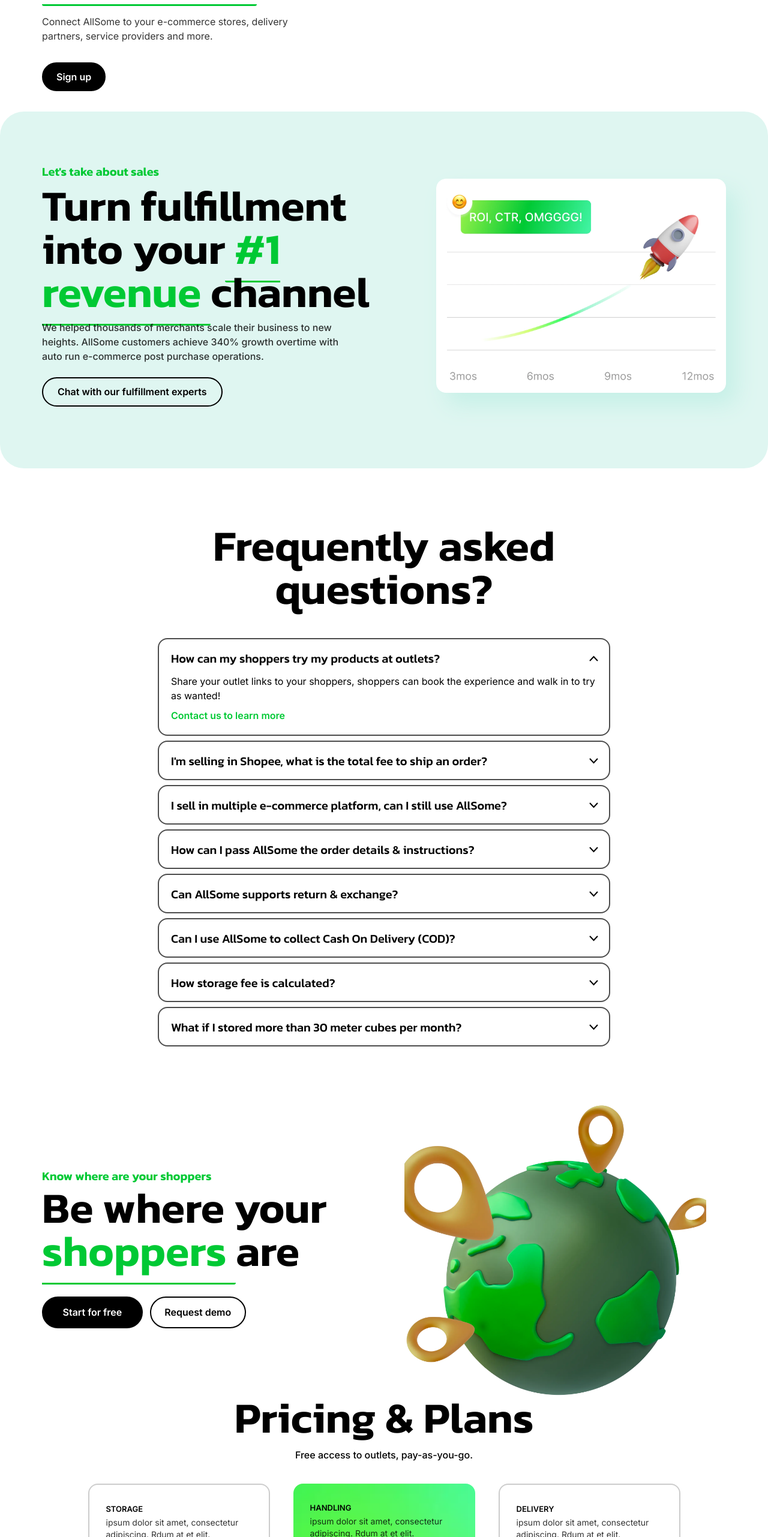
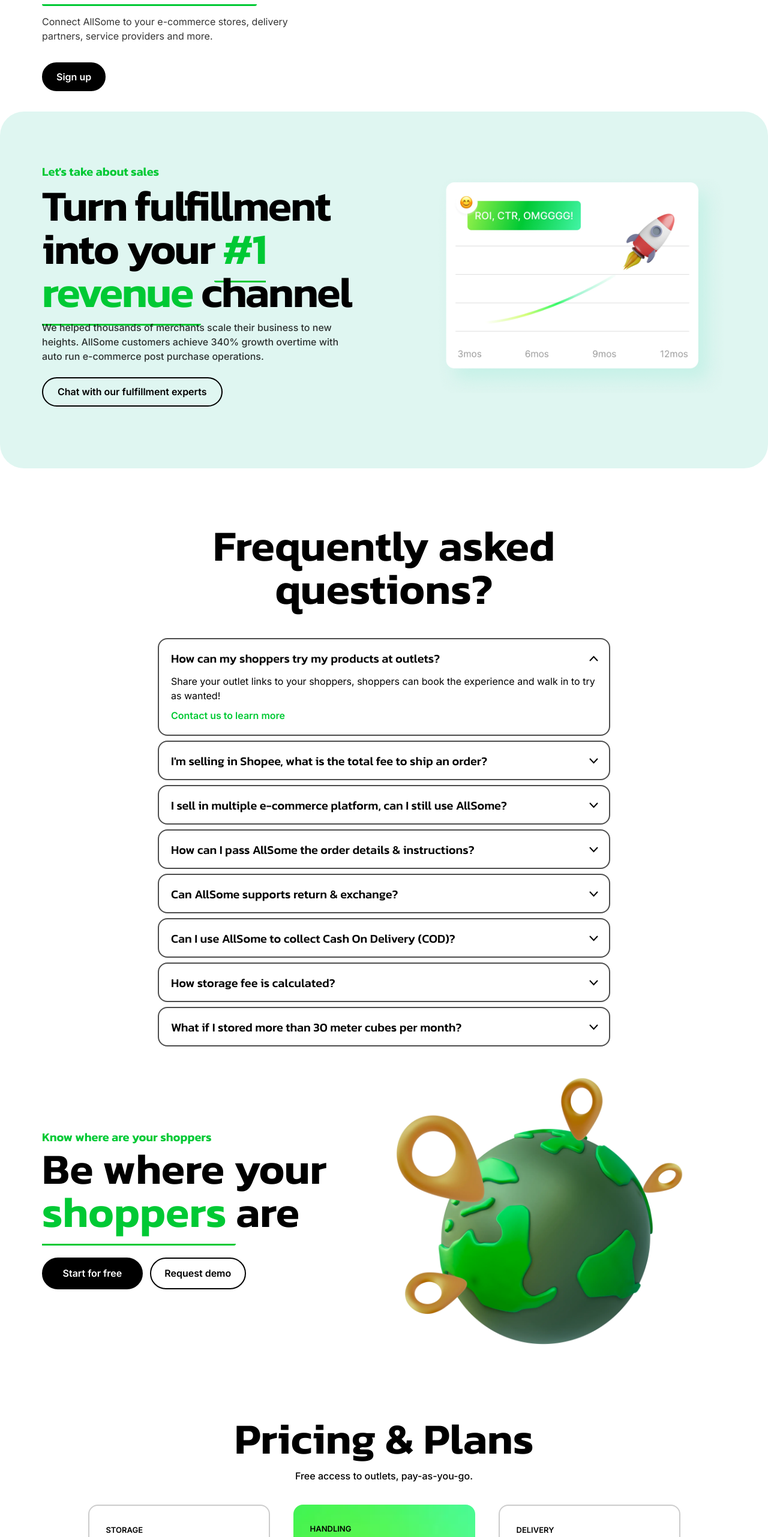
Before and after one commit to AnjaliChandaRC/allsome-next, a Next.js app: page / in a window 1280 px wide. Shown: the part 8231-10794 px from the top of the page at 60% size. Built offline with nearby package versions, Linux system fonts and the light colour scheme.

Commit message:
add class

```diff
--- a/src/app/components/Faqs.jsx
+++ b/src/app/components/Faqs.jsx
@@ -64,7 +64,7 @@ const Faqs = () => {
   }
 
   return (
-    <div className='py-[93px] max-xl:py-20 max-lg:py-[60px] max-md:py-10'>
+    <div className='pb-6 pt-[93px] max-xl:pt-20 max-xl:pb-10 max-lg:py-[60px] max-md:py-10'>
       <div className='container'>
         <CustomHeading
           title='Frequently asked questions?'
--- a/src/app/components/RevenueChannel.jsx
+++ b/src/app/components/RevenueChannel.jsx
@@ -18,7 +18,7 @@ const RevenueChannel = () => {
               textTwo='#1 revenue'
               titleTwo='channel'
               styleclassTwo=''
-              styleclass='xl:max-w-[692px] font-kanit max-lg:!max-w-none max-lg:text-center'
+              styleclass='xl:max-w-[692px] !tracking-[-2px] font-kanit max-lg:!max-w-none max-lg:text-center'
             />
             <CustomDescription
               styleclass='!text-black !opacity-80 !max-w-[510px] !leading-6 !pt-[11px] sm:text-base max-lg:!max-w-none max-lg:text-center'
@@ -38,7 +38,7 @@ const RevenueChannel = () => {
             alt='revenue-chart'
             width={483}
             height={357}
-            className='object-cover pointer-events-none rounded-2xl max-w-[483px] lg:h-[357px] max-lg:max-w-[380px] max-md:max-w-[300px] w-full max-lg:pt-8 revenue-img-shadow'
+            className='object-cover pointer-events-none rounded-2xl max-w-[483px] lg:h-[357px] max-lg:max-w-[380px] max-md:max-w-[350px] w-full max-lg:pt-8 lg:revenue-img-shadow'
           />
         </div>
       </div>
--- a/src/app/components/Shoppers.jsx
+++ b/src/app/components/Shoppers.jsx
@@ -5,9 +5,9 @@ import CustomButton from './common/CustomButton'
 
 const Shoppers = () => {
   return (
-    <div className='py-0 max-lg:py-[60px] overflow-hidden'>
+    <div className='pt-6 pb-[120px] max-xl:py-[60px] max-md:py-10 overflow-hidden'>
       <div className='container'>
-        <div className='flex items-center justify-between max-lg:flex-wrap max-lg:justify-center w-full'>
+        <div className='flex items-center justify-between xl:gap-10 max-lg:flex-wrap max-lg:justify-center w-full'>
           <div className='max-lg:text-center w-full'>
             <p className='font-kanit text-xl font-semibold leading-5 text-dark-green pb-[7px]'>
               Know where are your shoppers
@@ -30,13 +30,13 @@ const Shoppers = () => {
               />
             </div>
           </div>
-          <div className='w-full flex justify-center'>
+          <div className='w-full max-lg:flex max-lg:justify-center max-lg:pt-8'>
             <Image
               src='/assets/images/webp/shoppers-earth.webp'
               alt='revenue-chart'
               width={503}
               height={490}
-              className='object-cover pointer-events-none max-w-[503px] h-[490px] max-[1023px]:max-w-[460px] block max-lg:max-w-80 max-md:max-w-80'
+              className='pointer-events-none max-w-[480px] h-[450px] max-xl:max-w-[460px] max-lg:h-[420px] block max-md:!max-w-[350px] max-md:h-[330px]'
             />
           </div>
         </div>
```
Also changed, not shown: public/assets/images/webp/revenue-chart.webp.
